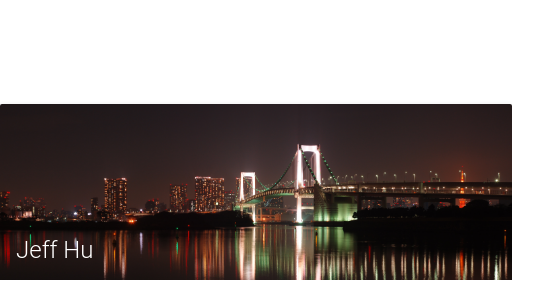
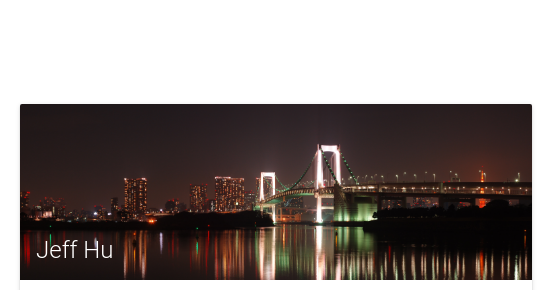
Before and after one commit to jhh3000/jeffhu-com, a plain HTML site: page index.html in a window 390 px wide. Shown: the part 160-450 px from the top of the page, 552 px wide, since content can reach past the window. Drawn offline with nearby package versions, Linux system fonts and the light colour scheme.

Commit message:
minor update for mobile

```diff
--- a/index.html
+++ b/index.html
@@ -16,7 +16,8 @@
     }
     .container-table {
       display: table-cell;
-      vertical-align: middle;;
+      vertical-align: middle;
+      padding: 20px;
     }
     .demo-card-wide.mdl-card {
       width: 512px;
```
